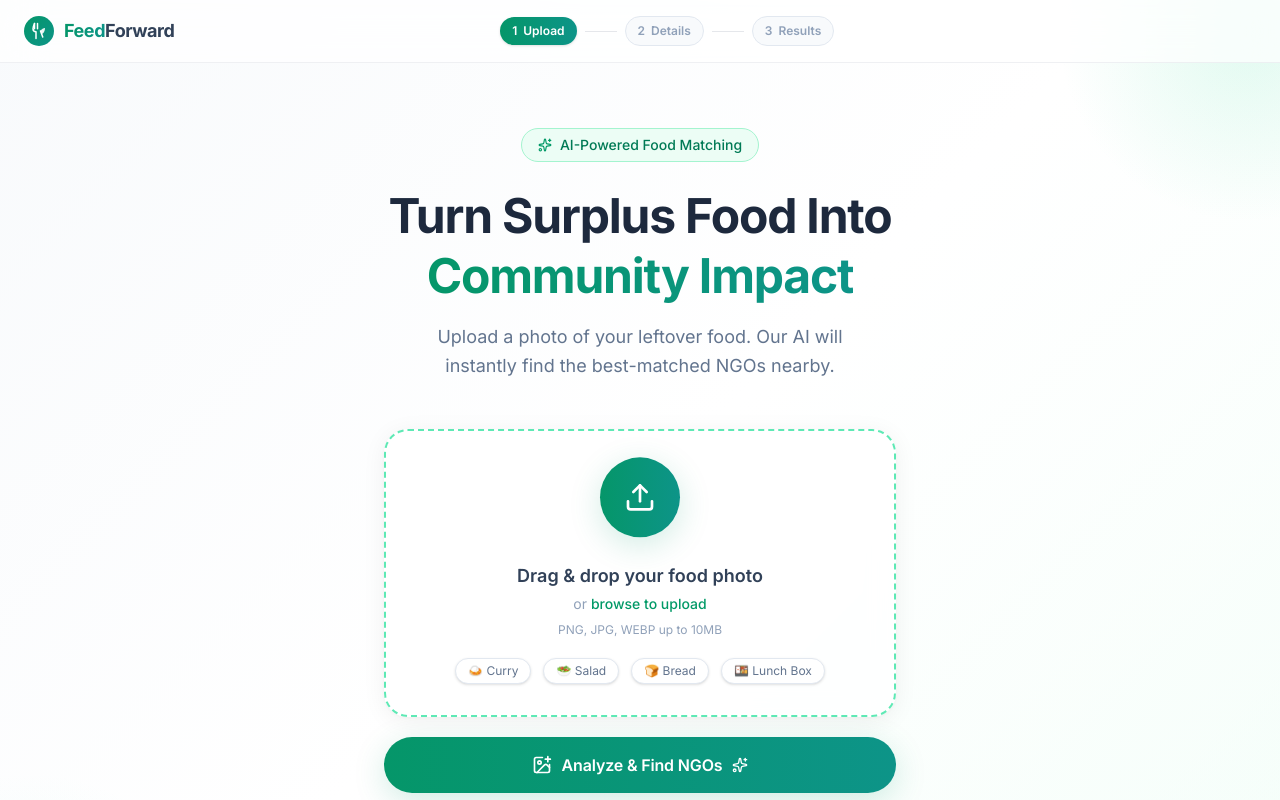
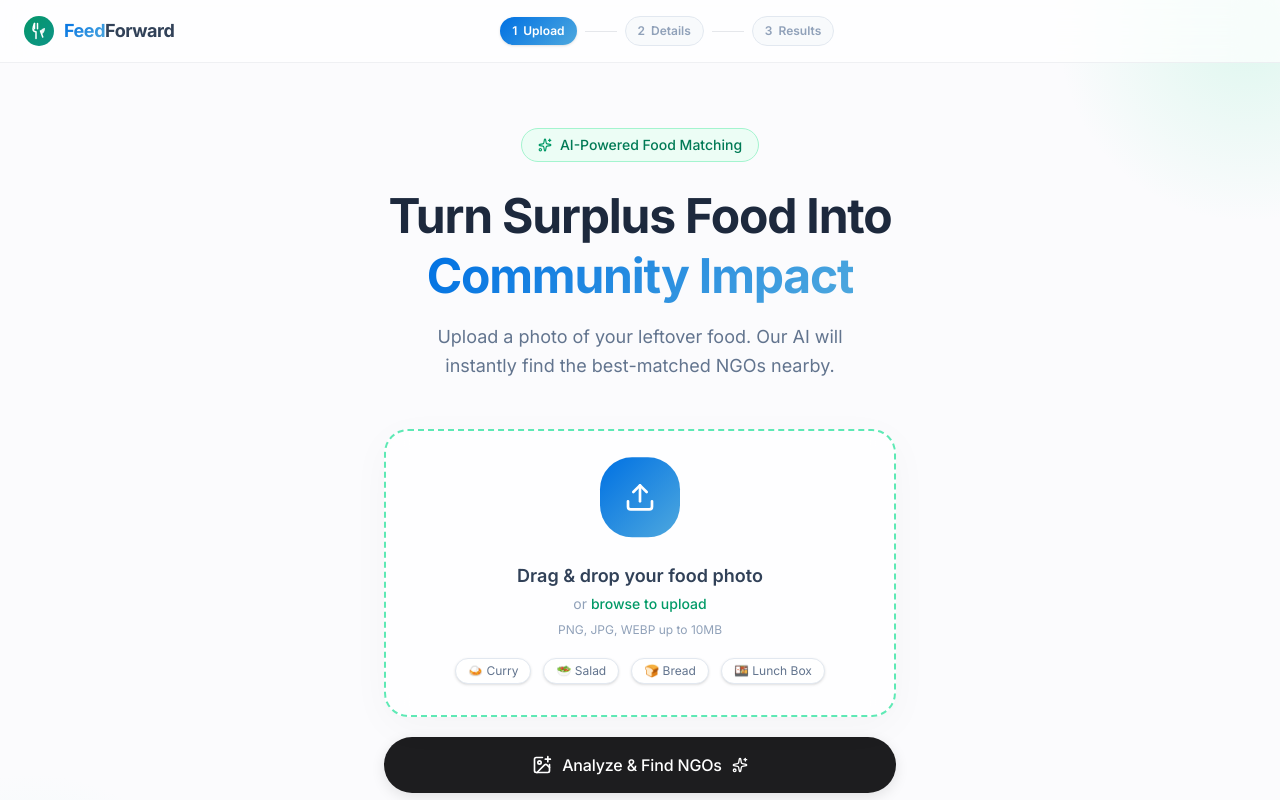
Before and after one commit to Ayushmishra112/Food-Waste-Matchmaker, a React (Vite) app: page / in a window 1280 px wide. Shown: the top 800 px of the page. Built offline with nearby package versions, Linux system fonts and the light colour scheme.

Commit message:
Fix score logic, dynamic map coordinates, and upgrade UI to Apple premium aesthetic

```diff
--- a/server.js
+++ b/server.js
@@ -59,7 +59,7 @@ app.post('/api/analyze-food', upload.single('image'), async (req, res) => {
           ],
         },
       ],
-      model: 'meta-llama/llama-4-scout-17b-16e-instruct',
+      model: 'llama-3.2-90b-vision-preview',
       temperature: 0.1,
       response_format: { type: 'json_object' } // Groq supports forced JSON mode
     });
@@ -83,8 +83,12 @@ app.post('/api/analyze-food', upload.single('image'), async (req, res) => {
         const currentHour = new Date().getHours();
         const isLateNight = currentHour >= 20 || currentHour < 6;
 
-        const matches = NGOs.map(ngo => {
-          const distance = haversine(lat, lng, ngo.lat, ngo.lng);
+        const matches = NGOs.map((ngo, index) => {
+          // DEMO MAGIC: Place NGOs dynamically around the user's location!
+          const demoLat = lat + (Math.random() - 0.5) * 0.08;
+          const demoLng = lng + (Math.random() - 0.5) * 0.08;
+          const distance = haversine(lat, lng, demoLat, demoLng);
+
           let score = 100;
           let reasoning = '';
 
@@ -93,35 +97,40 @@ app.post('/api/analyze-food', upload.single('image'), async (req, res) => {
             reasoning = 'Prioritized for immediate proximity to prevent spoilage.';
 
             if (isLateNight && ngo.open24h) {
-              score += 50;
+              score += 20;
               reasoning += ' Selected due to 24/7 availability for late-night donation.';
             } else if (isLateNight && !ngo.open24h) {
-              score -= 40;
+              score -= 30;
               reasoning += ' Discouraged as NGO might be closed.';
             }
 
             if (ngo.type === 'perishable' || ngo.type === 'any') {
-              score += 20;
+              score += 10;
             } else {
-              score -= 50;
+              score -= 40;
               reasoning = 'Low compatibility: NGO usually handles dry goods.';
             }
           } else {
             score -= distance * 2;
-            score += ngo.needLevel * 10;
+            score += ngo.needLevel * 5;
             reasoning = `Selected for high community impact (Need Level: ${ngo.needLevel}). Distance is secondary for stable goods.`;
 
             if (ngo.type === 'dry' || ngo.type === 'any') {
-              score += 20;
+              score += 10;
             }
           }
 
+          // Clamp score between 0 and 100
+          score = Math.max(0, Math.min(100, Math.round(score)));
+
           return {
             ...ngo,
+            lat: demoLat,
+            lng: demoLng,
             distance: distance.toFixed(2),
             score,
             reasoning,
-            googleMapsUrl: `https://www.google.com/maps/search/?api=1&query=${ngo.lat},${ngo.lng}`
+            googleMapsUrl: `https://www.google.com/maps/search/?api=1&query=${demoLat},${demoLng}`
           };
         });
 
@@ -256,8 +265,12 @@ app.post('/api/match-ngo', (req, res) => {
   const currentHour = new Date().getHours();
   const isLateNight = currentHour >= 20 || currentHour < 6;
 
-  const matches = NGOs.map(ngo => {
-    const distance = haversine(lat, lng, ngo.lat, ngo.lng);
+  const matches = NGOs.map((ngo, index) => {
+    // DEMO MAGIC: Place NGOs dynamically around the user's location!
+    const demoLat = lat + (Math.random() - 0.5) * 0.08;
+    const demoLng = lng + (Math.random() - 0.5) * 0.08;
+    const distance = haversine(lat, lng, demoLat, demoLng);
+
     let score = 100;
     let reasoning = '';
 
@@ -266,35 +279,40 @@ app.post('/api/match-ngo', (req, res) => {
       reasoning = 'Prioritized for immediate proximity to prevent spoilage.';
 
       if (isLateNight && ngo.open24h) {
-        score += 50;
+        score += 20;
         reasoning += ' Selected due to 24/7 availability for late-night donation.';
       } else if (isLateNight && !ngo.open24h) {
-        score -= 40;
+        score -= 30;
         reasoning += ' Discouraged as NGO might be closed.';
       }
 
       if (ngo.type === 'perishable' || ngo.type === 'any') {
-        score += 20;
+        score += 10;
       } else {
-        score -= 50;
+        score -= 40;
         reasoning = 'Low compatibility: NGO usually handles dry goods.';
       }
     } else {
       score -= distance * 2;
-      score += ngo.needLevel * 10;
+      score += ngo.needLevel * 5;
       reasoning = `Selected for high community impact (Need Level: ${ngo.needLevel}). Distance is secondary for stable goods.`;
 
       if (ngo.type === 'dry' || ngo.type === 'any') {
-        score += 20;
+        score += 10;
       }
     }
 
+    // Clamp score between 0 and 100
+    score = Math.max(0, Math.min(100, Math.round(score)));
+
     return {
       ...ngo,
+      lat: demoLat,
+      lng: demoLng,
       distance: distance.toFixed(2),
       score,
       reasoning,
-      googleMapsUrl: `https://www.google.com/maps/search/?api=1&query=${ngo.lat},${ngo.lng}`
+      googleMapsUrl: `https://www.google.com/maps/search/?api=1&query=${demoLat},${demoLng}`
     };
   });
 
--- a/src/App.jsx
+++ b/src/App.jsx
@@ -244,7 +244,7 @@ export default function App() {
                     active
                       ? 'text-white shadow-sm'
                       : done
-                      ? 'text-emerald-700 bg-emerald-50 border border-emerald-200'
+                      ? 'text-[#0071e3] bg-[#f2f8ff] border border-[#d6eaff]'
                       : 'text-slate-400 bg-slate-50 border border-slate-200'
                   }`}
                   style={active ? { background: 'var(--brand-gradient)' } : {}}
--- a/src/index.css
+++ b/src/index.css
@@ -37,64 +37,40 @@
 }
 
 /* ─────────────────────────────────────────────
-   CSS Custom Properties (Shadcn-inspired)
+   CSS Custom Properties (Apple-inspired Premium UI)
 ───────────────────────────────────────────── */
 :root {
-  /* Primary brand */
-  --brand-emerald: #059669;
-  --brand-teal: #0d9488;
-  --brand-gradient: linear-gradient(to right, #059669, #0d9488);
+  /* Primary brand - Minimalist blue or subtle dark */
+  --brand-primary: #0071e3;
+  --brand-gradient: linear-gradient(135deg, #0071e3, #4ea8de);
 
   /* Backgrounds */
-  --bg-app: linear-gradient(135deg, #f8fafc 0%, #ffffff 50%, rgba(236, 253, 245, 0.4) 100%);
-  --bg-glass: rgba(255, 255, 255, 0.75);
-  --bg-glass-strong: rgba(255, 255, 255, 0.9);
-  --bg-card: rgba(255, 255, 255, 0.8);
+  --bg-app: #fbfbfd;
+  --bg-glass: rgba(255, 255, 255, 0.72);
+  --bg-glass-strong: rgba(255, 255, 255, 0.95);
+  --bg-card: rgba(255, 255, 255, 0.85);
 
   /* Borders */
-  --border-subtle: rgba(229, 231, 235, 0.8);
+  --border-subtle: rgba(0, 0, 0, 0.08);
   --border-glass: rgba(255, 255, 255, 0.6);
-  --border-brand: rgba(5, 150, 105, 0.3);
 
-  /* Shadows */
-  --shadow-sm: 0 1px 3px rgba(0, 0, 0, 0.06), 0 1px 2px rgba(0, 0, 0, 0.04);
-  --shadow-md: 0 4px 16px rgba(0, 0, 0, 0.06), 0 2px 8px rgba(0, 0, 0, 0.04);
-  --shadow-lg: 0 10px 40px rgba(0, 0, 0, 0.08), 0 4px 16px rgba(0, 0, 0, 0.05);
-  --shadow-emerald: 0 8px 32px rgba(5, 150, 105, 0.18);
-  --shadow-card: 0 4px 24px rgba(0, 0, 0, 0.06), 0 1px 4px rgba(0, 0, 0, 0.04);
+  /* Shadows (Apple style: very soft, diffuse) */
+  --shadow-sm: 0 2px 8px rgba(0, 0, 0, 0.04);
+  --shadow-md: 0 8px 24px rgba(0, 0, 0, 0.04);
+  --shadow-lg: 0 16px 48px rgba(0, 0, 0, 0.06);
+  --shadow-card: 0 10px 40px rgba(0, 0, 0, 0.03), 0 2px 10px rgba(0, 0, 0, 0.02);
 
   /* Radius */
-  --radius-sm: 0.5rem;
-  --radius-md: 0.875rem;
-  --radius-lg: 1.25rem;
-  --radius-xl: 1.75rem;
-  --radius-2xl: 2.5rem;
-
-  /* Typography */
-  --text-xs: 0.75rem;
-  --text-sm: 0.875rem;
-  --text-base: 1rem;
-  --text-lg: 1.125rem;
-  --text-xl: 1.25rem;
-  --text-2xl: 1.5rem;
-  --text-3xl: 1.875rem;
-  --text-4xl: 2.25rem;
+  --radius-sm: 8px;
+  --radius-md: 12px;
+  --radius-lg: 18px;
+  --radius-xl: 24px;
+  --radius-2xl: 32px;
 }
 
-/* Dark mode */
-@media (prefers-color-scheme: dark) {
-  :root {
-    --bg-app: linear-gradient(135deg, #0f172a 0%, #1e293b 50%, #0c1a12 100%);
-    --bg-glass: rgba(15, 23, 42, 0.75);
-    --bg-glass-strong: rgba(15, 23, 42, 0.9);
-    --bg-card: rgba(30, 41, 59, 0.8);
-    --border-subtle: rgba(51, 65, 85, 0.8);
-    --border-glass: rgba(51, 65, 85, 0.6);
-  }
-
-  body {
-    background: var(--bg-app);
-  }
+body {
+  background: var(--bg-app);
+  color: #1d1d1f;
 }
 
 /* ─────────────────────────────────────────────
@@ -102,9 +78,9 @@
 ───────────────────────────────────────────── */
 .glass-card {
   background: var(--bg-card);
-  backdrop-filter: blur(16px);
-  -webkit-backdrop-filter: blur(16px);
-  border: 1px solid var(--border-glass);
+  backdrop-filter: saturate(180%) blur(20px);
+  -webkit-backdrop-filter: saturate(180%) blur(20px);
+  border: 1px solid var(--border-subtle);
   box-shadow: var(--shadow-card);
 }
 
@@ -116,20 +92,21 @@
 }
 
 .btn-primary {
-  background: var(--brand-gradient);
+  background: #1d1d1f;
   color: white;
   border: none;
   cursor: pointer;
-  font-family: 'Inter', sans-serif;
-  font-weight: 600;
+  font-family: 'Inter', system-ui, sans-serif;
+  font-weight: 500;
   letter-spacing: -0.01em;
-  box-shadow: var(--shadow-emerald);
-  transition: box-shadow 0.2s ease, opacity 0.2s ease;
+  transition: transform 0.2s cubic-bezier(0.2, 0, 0, 1), background 0.2s ease, box-shadow 0.2s ease;
+  box-shadow: 0 4px 14px rgba(0,0,0,0.1);
 }
 
 .btn-primary:hover {
-  box-shadow: 0 12px 40px rgba(5, 150, 105, 0.28);
-  opacity: 0.92;
+  background: #333336;
+  transform: scale(1.02);
+  box-shadow: 0 6px 20px rgba(0,0,0,0.15);
 }
 
 /* Custom range slider */
```
Also changed, not shown: src/components/ResultsView.jsx (+42 -51 lines).
